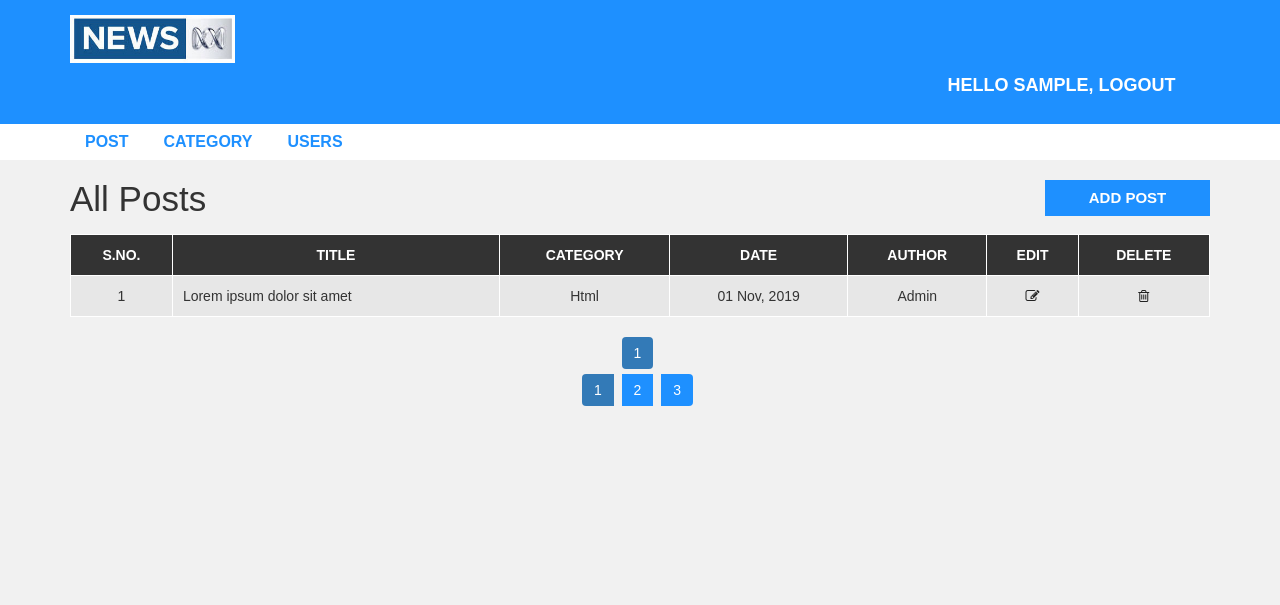
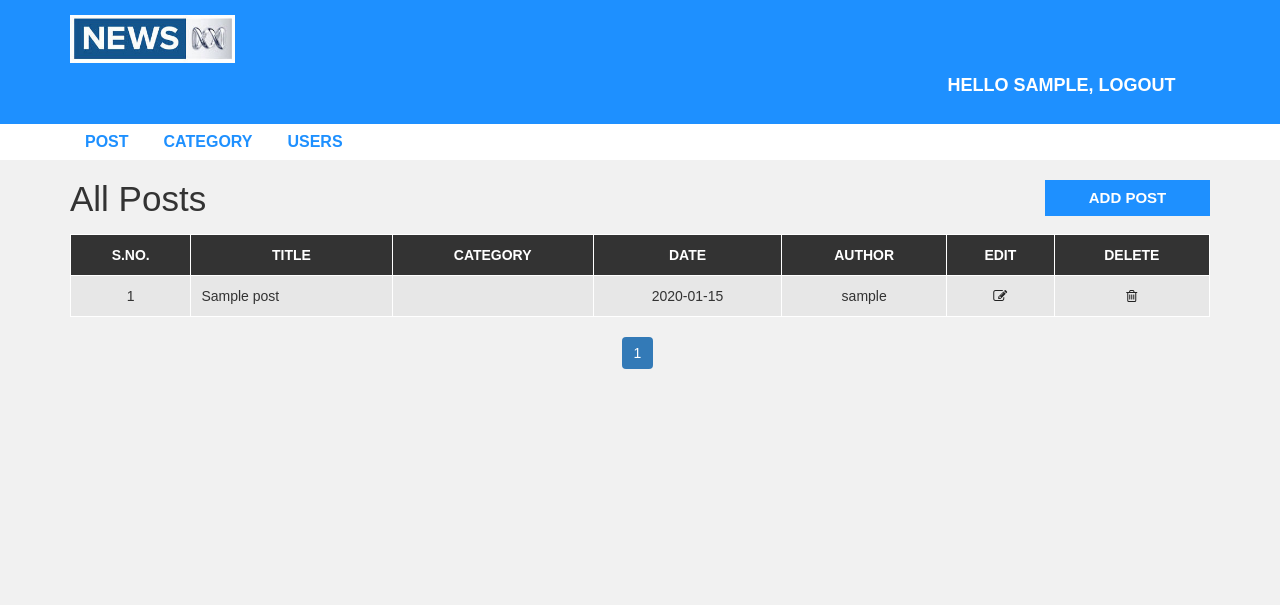
Before and after one commit to bylalit/news_site, a PHP site: page /news/admin/post.php in a window 1280 px wide. Shown: the top 605 px of the page. Run offline with PHP 8.4, Linux system fonts and the light colour scheme; the visitor is signed in with stand-in values (Sample User, id 1); tables that the repository leaves empty hold one stand-in row (values such as "Sample post").

Commit message:
finaly done

```diff
--- a/news-site/admin/post.php
+++ b/news-site/admin/post.php
@@ -20,7 +20,11 @@
                     }
                     $offset = ($page - 1) * $limit;
 
-                    $sql = "SELECT * FROM user ORDER BY user_id DESC  LIMIT {$offset},{$limit}";
+                    $sql = "SELECT * FROM post
+                    LEFT JOIN category ON post.category = category.category_id
+                    LEFT JOIN user ON post.author = user.user_id
+                    ORDER BY post.post_id DESC LIMIT {$offset}, {$limit}";
+
                     $result = mysqli_query($conn, $sql) or die("Query Unsuccessful.");
 
                     if(mysqli_num_rows(($result)) > 0){
@@ -36,15 +40,19 @@
                           <th>Delete</th>
                       </thead>
                       <tbody>
+                      <?php
+                            while($row = mysqli_fetch_assoc($result)){
+                        ?>
                           <tr>
-                              <td class='id'>1</td>
-                              <td>Lorem ipsum dolor sit amet</td>
-                              <td>Html</td>
-                              <td>01 Nov, 2019</td>
-                              <td>Admin</td>
-                              <td class='edit'><a href='update-post.php'><i class='fa fa-edit'></i></a></td>
-                              <td class='delete'><a href='delete-post.php'><i class='fa fa-trash-o'></i></a></td>
+                              <td class='id'><?php echo $row['post_id'] ?></td>
+                              <td><?php echo $row['title'] ?></td>
+                              <td><?php echo $row['category_name'] ?></td>
+                              <td><?php echo $row['post_date'] ?></td>
+                              <td><?php echo $row['username'] ?></td>
+                              <td class='edit'><a href='update-post.php?id=<?php echo $row['user_id'] ?>'><i class='fa fa-edit'></i></a></td>
+                              <td class='delete'><a href='delete-post.php?id=<?php echo $row['user_id'] ?>'><i class='fa fa-trash-o'></i></a></td>
                           </tr>
+                          <?php } ?>
                       </tbody>
                   </table>
 
@@ -84,11 +92,11 @@
                       ?>
 
 
-                  <ul class='pagination admin-pagination'>
+                  <!-- <ul class='pagination admin-pagination'>
                       <li class="active"><a>1</a></li>
                       <li><a>2</a></li>
                       <li><a>3</a></li>
-                  </ul>
+                  </ul> -->
               </div>
           </div>
       </div>
```
